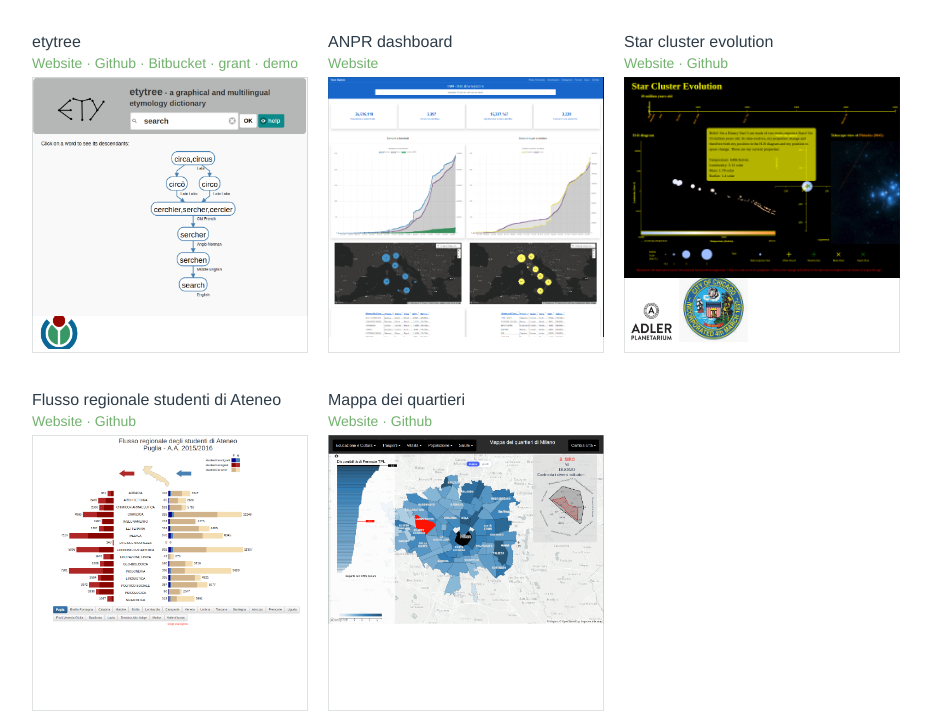
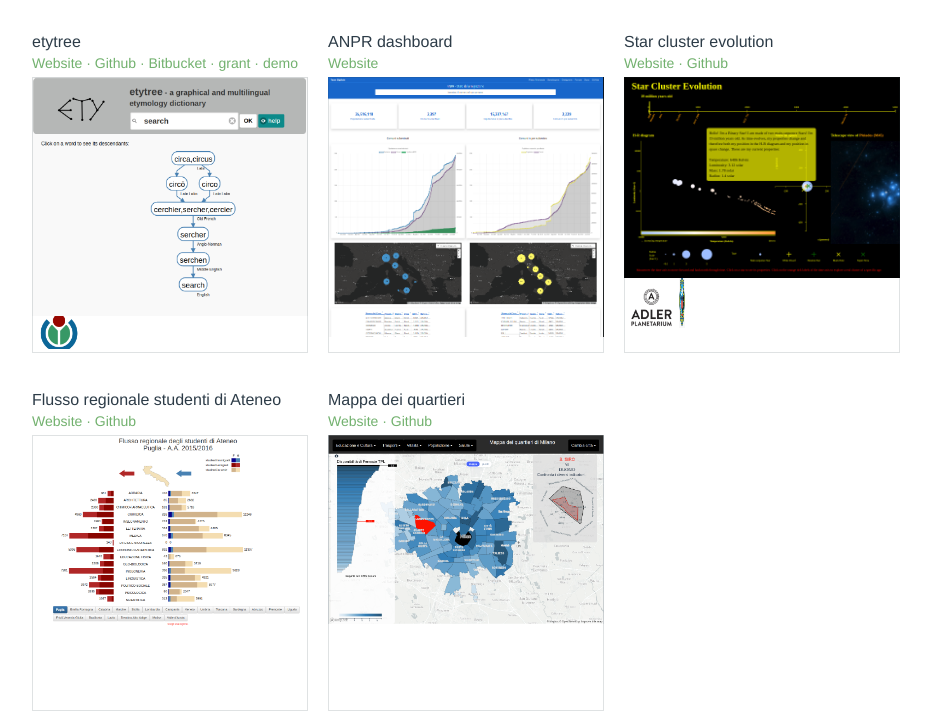
Before and after one commit to esterpantaleo/esterpantaleo.github.io, a plain HTML site: page index.html in a window 1280 px wide. Shown: the part 635-1347 px from the top of the page, without its empty margins (174-1105 px from the left). Drawn offline with Linux system fonts and the light colour scheme; a web font is replaced by a local one.

Commit message:
minor changes

```diff
--- a/index.html
+++ b/index.html
@@ -65,7 +65,7 @@
                 <div class="menu-item-info">
                   <h4 class="menu-item-name">Star cluster evolution</h4>
                   <span class="menu-item-price"><a href="http://esterpantaleo.github.io/planetarium-chicago/" target="_blank">Website</a> &middot; <a href="https://github.com/esterpantaleo/planetarium-chicago" target="_blank">Github</a></span>
-                  <p class="menu-item-description">An animated and interactive version of the HR diagram that evolves in time from birth to an age of 5 billion years made for the Adler Planetarium, Chicago, using simulated data of a cluster of 100-star similar to our Sun's birthplace. The HR diagram is synchronized with a plot of the space coordinates of the stars and with imagery of the observed star cluster from the World Wide Telescope. <br><img src="/repo_images/logo-adler-planetarium.png" height="15%" width="20%" /><img src="/repo_images/logo-city-chicago.png" height="25%" width="25%" /></p>
+                  <p class="menu-item-description">An animated and interactive version of the HR diagram that evolves in time from birth to an age of 5 billion years made for the Adler Planetarium, Chicago, using simulated data of a cluster of 100-star similar to our Sun's birthplace. The HR diagram is synchronized with a plot of the space coordinates of the stars and with imagery of the observed star cluster from the World Wide Telescope. <br><img src="/repo_images/logo-adler-planetarium.png" height="15%" width="20%" /><img src="/repo_images/logo-city-chicago.png" height="20%" width="2%" /></p>
 
                 </div>
                 <div class="menu-item-image has-meta-content">
```
